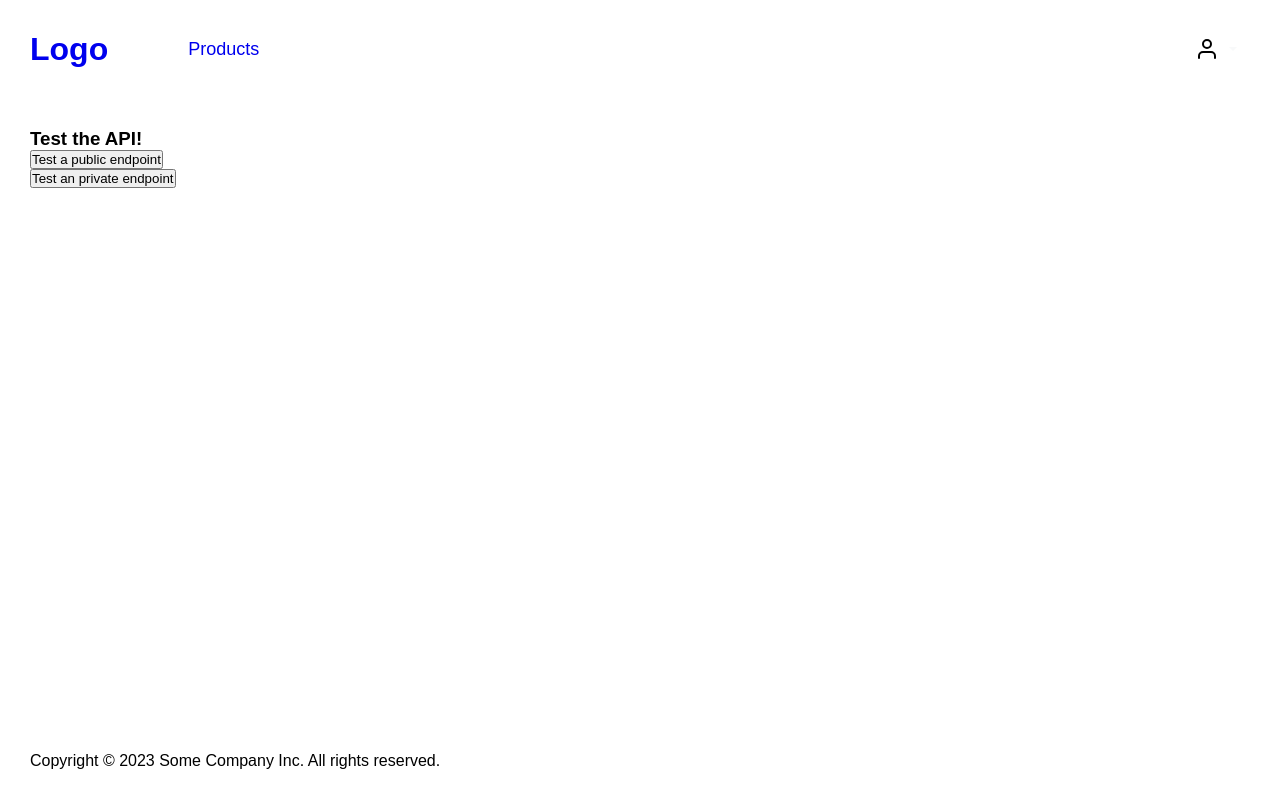
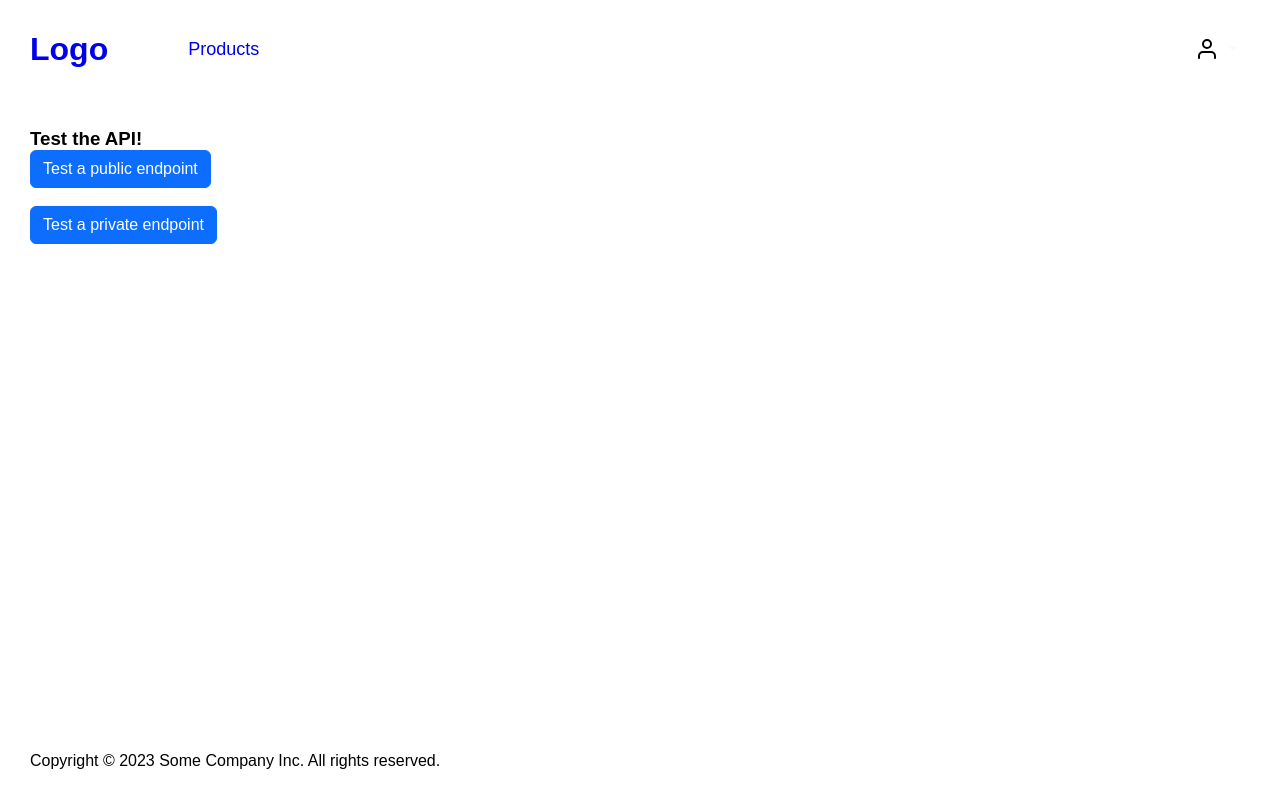
Before and after one commit to tonyelison/shop-react, a React (Vite) app: page / in a window 1280 px wide. Built offline with nearby package versions, Linux system fonts and the light colour scheme; no server answers; a web font is replaced by a local one.

Commit message:
Use bootstrap button styles for all buttons

```diff
--- a/src/components/Home.jsx
+++ b/src/components/Home.jsx
@@ -4,9 +4,13 @@ const Home = () => {
   return (
     <>
       <h3>Test the API!</h3>
-      <button onClick={() => api.hello()}>Test a public endpoint</button>
+      <button className="btn btn-primary" onClick={() => api.hello()}>
+        Test a public endpoint
+      </button>
       <br />
-      <button onClick={() => api.helloAuth()}>Test an private endpoint</button>
+      <button className="btn btn-primary" onClick={() => api.helloAuth()}>
+        Test a private endpoint
+      </button>
     </>
   );
 };
--- a/src/components/Register/EmailSent.jsx
+++ b/src/components/Register/EmailSent.jsx
@@ -17,7 +17,12 @@ const EmailSent = () => {
         For security purposes, we sent you an email to verify your identity. Tap
         the button in the email we sent to {} to confirm this address.
       </p>
-      <button onClick={resendEmailMutation.mutate}>Resend Email</button>
+      <button
+        className="btn btn-outline-primary"
+        onClick={resendEmailMutation.mutate}
+      >
+        Resend Email
+      </button>
       {resendEmailMutation.isSuccess ? 'Email resent!' : ''}
     </>
   );
```
